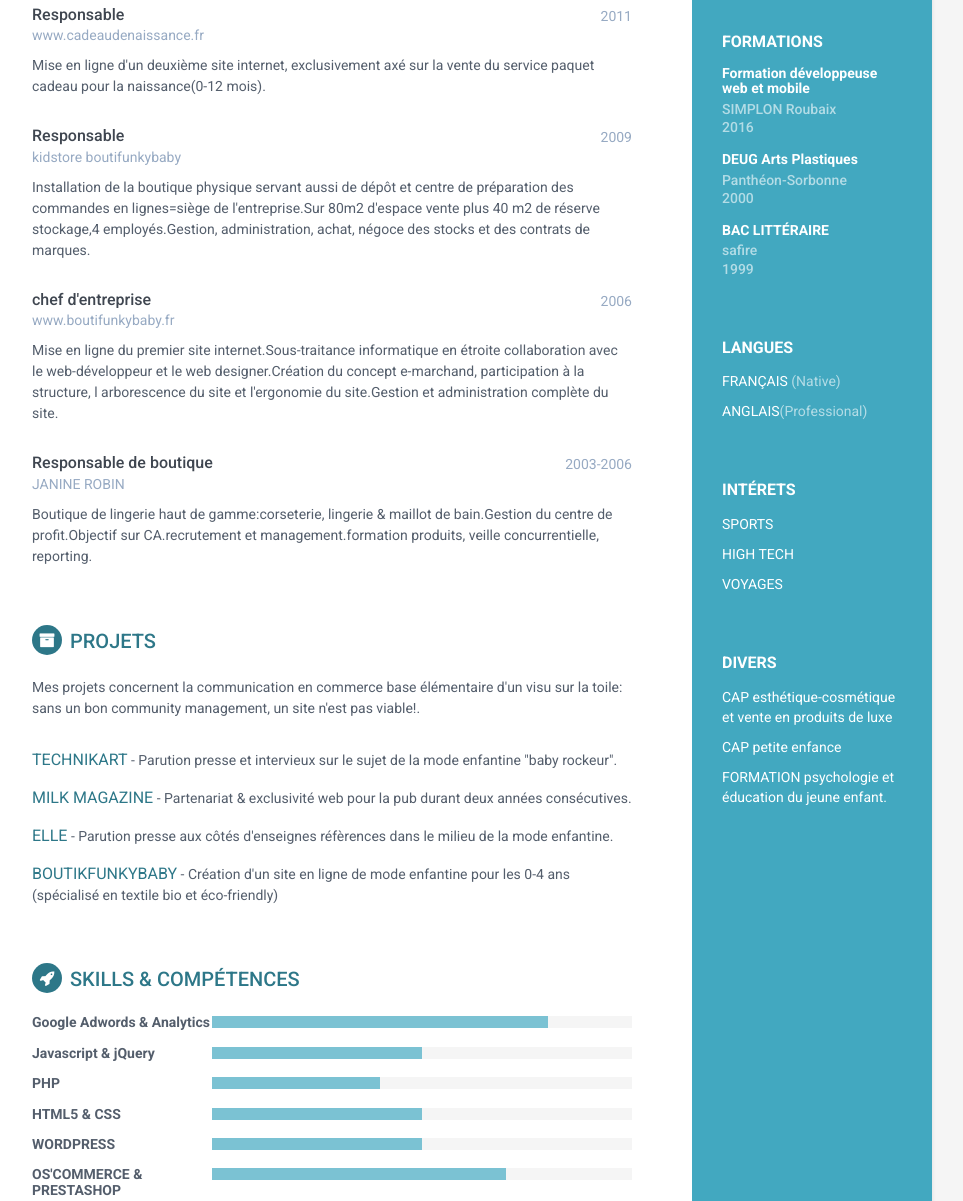
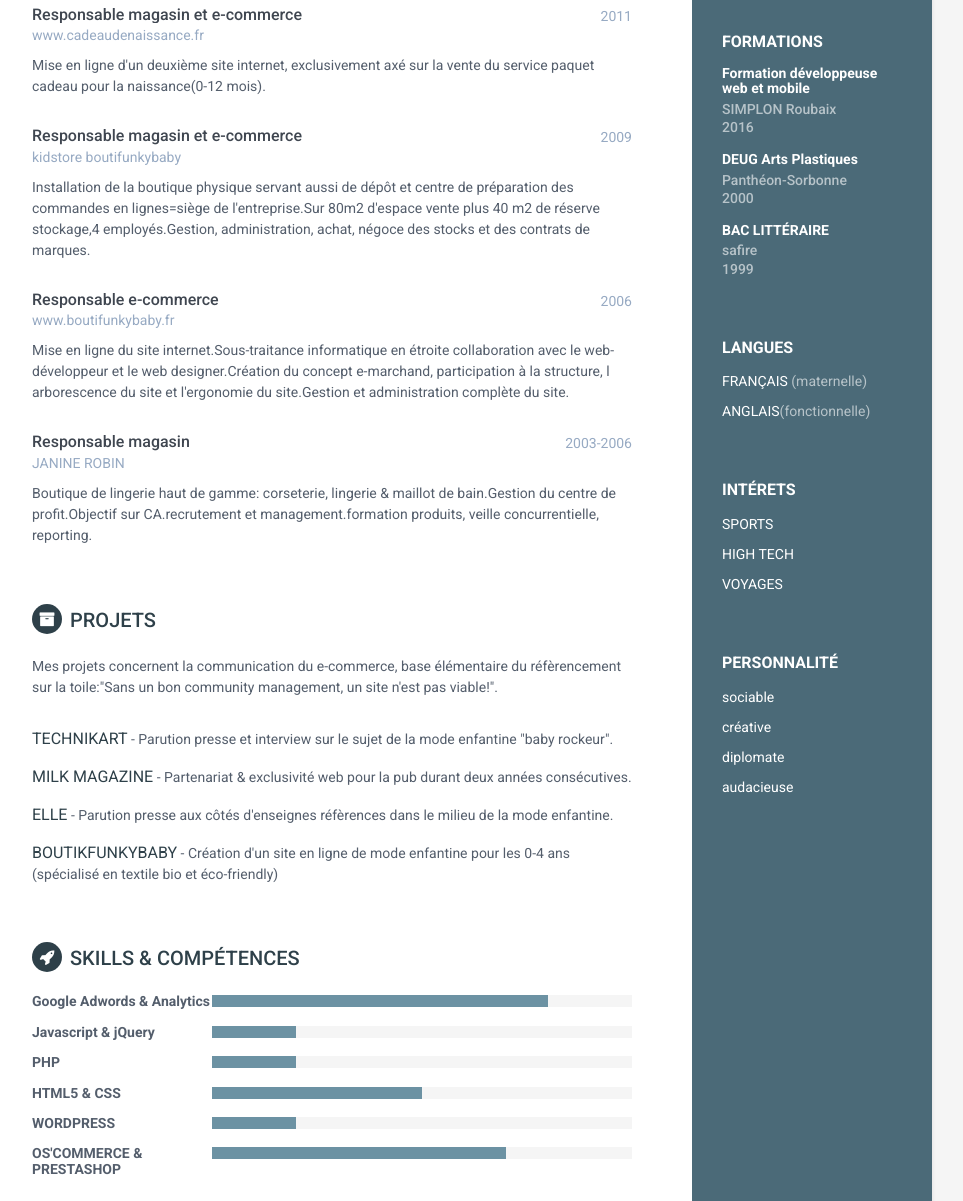
Before and after one commit to isabelle59/showroomprive, a plain HTML site: page orbit-v1.0/index.html in a window 1280 px wide. Shown: the part 586-1787 px from the top of the page, without its empty margins (188-1151 px from the left). Drawn offline with Linux system fonts and the light colour scheme.

Commit message:
modification finale

```diff
--- a/orbit-v1.0/index.html
+++ b/orbit-v1.0/index.html
@@ -18,7 +18,7 @@
     <link rel="stylesheet" href="assets/plugins/font-awesome/css/font-awesome.css">
 
     <!-- Theme CSS -->
-    <link id="theme-style" rel="stylesheet" href="assets/css/styles.css">
+    <link id="theme-style" rel="stylesheet" href="assets/css/styles-6.css">
     <!-- HTML5 shim and Respond.js for IE8 support of HTML5 elements and media queries -->
     <!--[if lt IE 9]>
       <script src="https://oss.maxcdn.com/html5shiv/3.7.2/html5shiv.min.js"></script>
@@ -30,7 +30,7 @@
     <div class="wrapper">
         <div class="sidebar-wrapper">
             <div class="profile-container">
-                <img class="profile" src="assets/images/profile.png" alt="" />
+                <img class="profile" src="assets/images/isa.jpg" alt="isa" />
                 <h1 class="name">Isabelle Faure</h1>
                 <h3 class="tagline">Chargée d'e-commerce</h3>
             </div><!--//profile-container-->
@@ -67,8 +67,8 @@
             <div class="languages-container container-block">
                 <h2 class="container-block-title">Langues</h2>
                 <ul class="list-unstyled interests-list">
-                    <li>FRANÇAIS <span class="lang-desc">(Native)</span></li>
-                    <li>ANGLAIS<span class="lang-desc">(Professional)</span></li>
+                    <li>FRANÇAIS <span class="lang-desc">(maternelle)</span></li>
+                    <li>ANGLAIS<span class="lang-desc">(fonctionnelle)</span></li>
 
                 </ul>
             </div><!--//interests-->
@@ -82,11 +82,12 @@
                 </ul>
             </div>
             <div class="interests-container container-block">
-                <h2 class="container-block-title">Divers</h2>
+                <h2 class="container-block-title">Personnalité</h2>
                 <ul class="list-unstyled interests-list">
-                    <li>CAP esthétique-cosmétique et vente en produits de luxe</li>
-                    <li>CAP petite enfance</li>
-                    <li>FORMATION psychologie et éducation du jeune enfant.</li>
+                    <li>sociable</li>
+                    <li>créative</li>
+                    <li>diplomate</li>
+                    <li>audacieuse</li>
                 </ul>
             </div><!--//interests--><!--//interests-->
 
@@ -109,10 +110,10 @@
                 <div class="item">
                     <div class="meta">
                         <div class="upper-row">
-                            <h3 class="job-title">CHEF D'ENTREPRISE.Chargée d'e-commerce.</h3>
+                            <h3 class="job-title">CHEF D'ENTREPRISE."3 points de vente".</h3>
                             <div class="time">2007-2013</div>
                         </div><!--//upper-row-->
-                        <div class="company">www.boutikfunkybaby.fr</div>
+                        <div class="company"> www.boutikfunkybaby.fr/ www.cadeaudenaissance.fr/ kidstore boutikfunkybaby</div>
                     </div><!--//meta-->
                     <div class="details">
 
@@ -126,7 +127,7 @@
                 <div class="item">
                     <div class="meta">
                         <div class="upper-row">
-                            <h3 class="job-title">Responsable</h3>
+                            <h3 class="job-title">Responsable magasin et e-commerce </h3>
                             <div class="time">2011</div>
                         </div><!--//upper-row-->
                         <div class="company">www.cadeaudenaissance.fr</div>
@@ -139,7 +140,7 @@
                 <div class="item">
                     <div class="meta">
                         <div class="upper-row">
-                            <h3 class="job-title">Responsable </h3>
+                            <h3 class="job-title">Responsable magasin et e-commerce</h3>
                             <div class="time">2009</div>
                         </div><!--//upper-row-->
                         <div class="company">kidstore boutifunkybaby</div>
@@ -152,26 +153,26 @@
                 <div class="item">
                     <div class="meta">
                         <div class="upper-row">
-                            <h3 class="job-title">chef d'entreprise </h3>
+                            <h3 class="job-title">Responsable e-commerce </h3>
                             <div class="time">2006</div>
                         </div><!--//upper-row-->
                         <div class="company">www.boutifunkybaby.fr</div>
                     </div><!--//meta-->
                     <div class="details">
-                        <p>Mise en ligne du premier site internet.Sous-traitance informatique en étroite collaboration avec le web-développeur et le web designer.Création  du concept e-marchand,  participation à la structure, l arborescence du site et l'ergonomie du site.Gestion et administration complète du site.</p>
+                        <p>Mise en ligne du site internet.Sous-traitance informatique en étroite collaboration avec le web-développeur et le web designer.Création  du concept e-marchand,  participation à la structure, l arborescence du site et l'ergonomie du site.Gestion et administration complète du site.</p>
 
                     </div><!--//details-->
                 </div><!--//item-->
                 <div class="item">
                     <div class="meta">
                         <div class="upper-row">
-                            <h3 class="job-title">Responsable de boutique</h3>
+                            <h3 class="job-title">Responsable magasin</h3>
                             <div class="time">2003-2006</div>
                         </div><!--//upper-row-->
                         <div class="company">JANINE ROBIN</div>
                     </div><!--//meta-->
                     <div class="details">
-                        <p>Boutique de lingerie haut de gamme:corseterie, lingerie & maillot de bain.Gestion du centre de profit.Objectif sur CA.recrutement et management.formation produits, veille concurrentielle, reporting.</p>
+                        <p>Boutique de lingerie haut de gamme: corseterie, lingerie & maillot de bain.Gestion du centre de profit.Objectif sur CA.recrutement et management.formation produits, veille concurrentielle, reporting.</p>
                     </div><!--//details-->
                 </div><!--//item-->
 
@@ -180,12 +181,12 @@
             <section class="section projects-section">
                 <h2 class="section-title"><i class="fa fa-archive"></i>Projets</h2>
                 <div class="intro">
-                    <p>Mes projets concernent la communication en commerce base élémentaire d'un visu sur la toile: sans un bon community management, un site n'est pas viable!.</p>
+                    <p>Mes projets concernent la communication du e-commerce, base élémentaire du réfèrencement sur la toile:"Sans un bon community management, un site n'est pas viable!".</p>
                 </div><!--//intro-->
 
                 <div class="item">
                     <span class="project-title"><a href="file:///home/isabelle/Desktop/portfolioisa/index.html" target="_blank">TECHNIKART</a></span> -
-                    <span class="project-tagline">Parution presse et intervieux sur le sujet de la mode enfantine "baby rockeur". </span>
+                    <span class="project-tagline">Parution presse et interview sur le sujet de la mode enfantine "baby rockeur". </span>
                 </div><!--//item-->
                 <div class="item">
                     <span class="project-title"><a href="file:///home/isabelle/Desktop/portfolioisa/index.html" target="_blank">MILK MAGAZINE</a></span> - <span class="project-tagline">Partenariat &amp; exclusivité web pour la pub durant deux années consécutives.</span>
@@ -212,7 +213,7 @@
                     <div class="item">
                         <h3 class="level-title">Javascript &amp; jQuery</h3>
                         <div class="level-bar">
-                            <div class="level-bar-inner" data-level="50%">
+                            <div class="level-bar-inner" data-level="20%">
                             </div>
                         </div><!--//level-bar-->
                     </div><!--//item-->
@@ -220,7 +221,7 @@
                     <div class="item">
                         <h3 class="level-title">PHP</h3>
                         <div class="level-bar">
-                            <div class="level-bar-inner" data-level="40%">
+                            <div class="level-bar-inner" data-level="20%">
                             </div>
                         </div><!--//level-bar-->
                     </div><!--//item-->
@@ -236,7 +237,7 @@
                     <div class="item">
                         <h3 class="level-title">WORDPRESS</h3>
                         <div class="level-bar">
-                            <div class="level-bar-inner" data-level="50%">
+                            <div class="level-bar-inner" data-level="20%">
                             </div>
                         </div><!--//level-bar-->
                     </div><!--//item-->
```
Also changed, not shown: orbit-v1.0/assets/images/isa.jpg.
